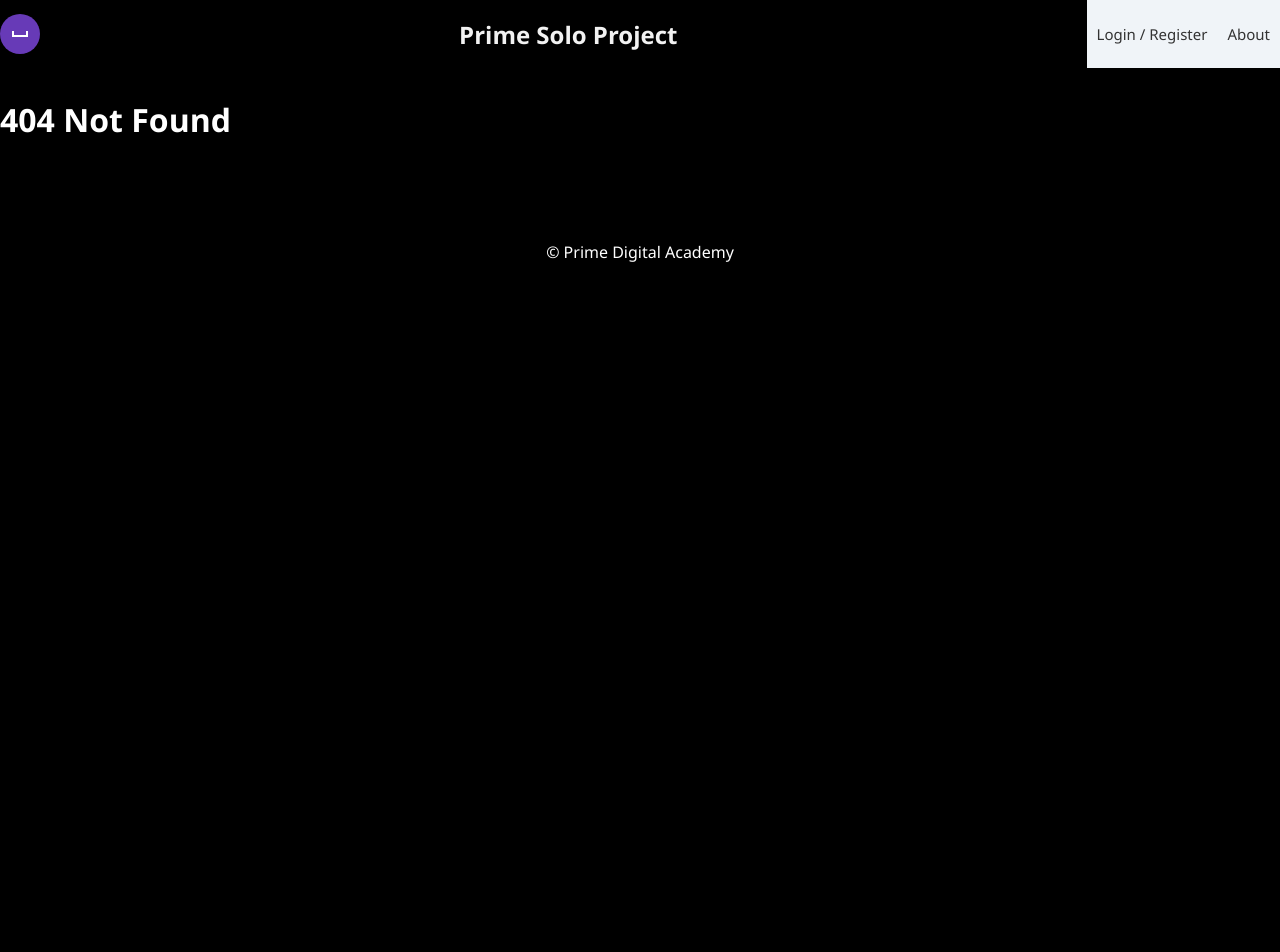
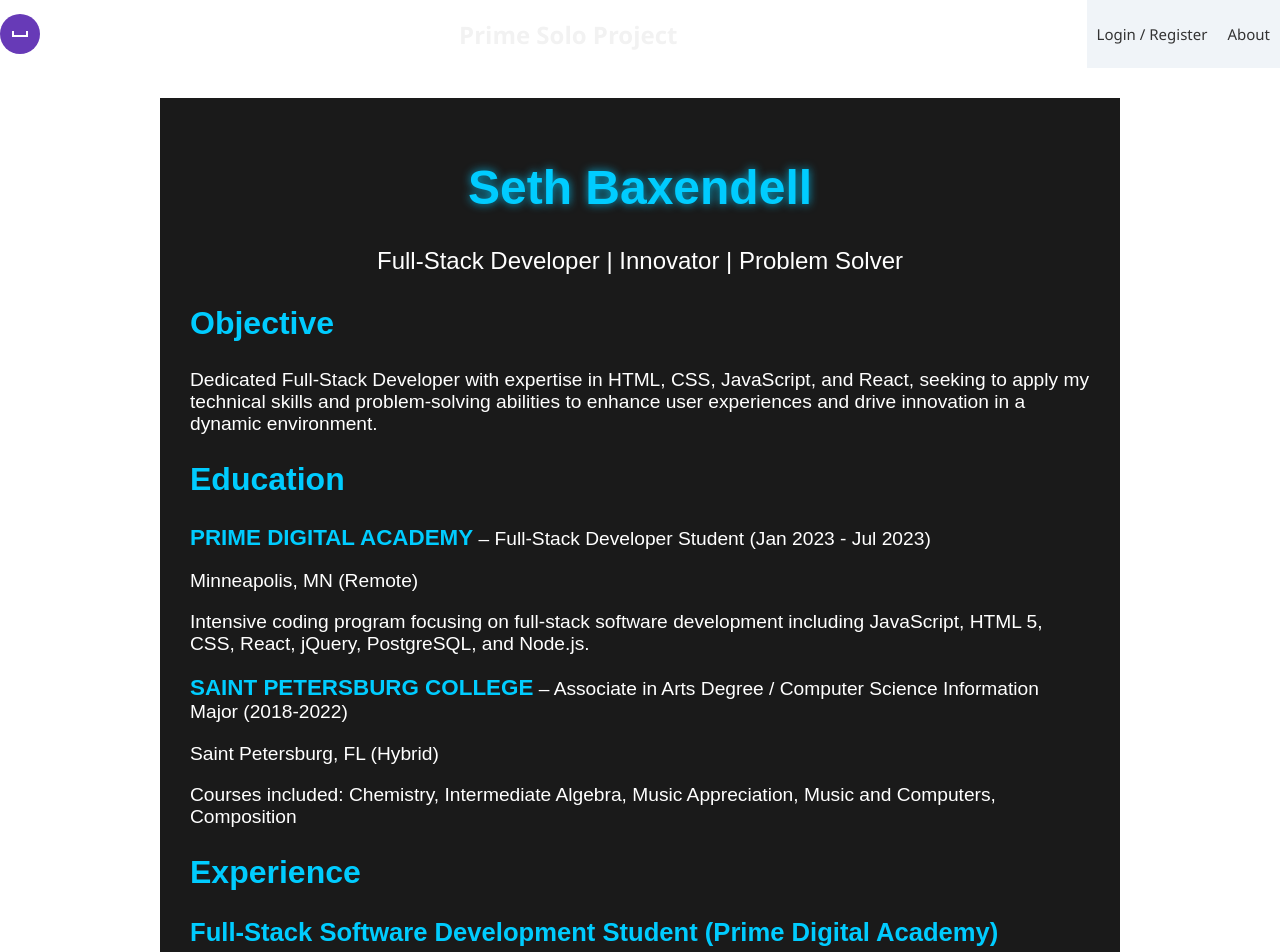
Before and after one commit to sbaxend/Resume, a React (Create React App) app: page /#/resume in a window 1280 px wide. Before the commit this address had no page. Shown: the top 952 px of the page. Before the commit the page ends 800 px from the top, so only its background shows below. Built offline with nearby package versions, Linux system fonts and the light colour scheme.

Commit message:
added resueme button, added new resume page. still toying with idea

```diff
--- a/src/components/App/App.jsx
+++ b/src/components/App/App.jsx
@@ -17,7 +17,7 @@ import InfoPage from '../InfoPage/InfoPage';
 import LandingPage from '../LandingPage/LandingPage';
 import ClickToStart from '../ClickToStart/ClickToStart';  // Import ClickToStart
 import './App.css';
-
+import MainResumePage from '../MainResumePage/MainResumePage';
 function App() {
   const dispatch = useDispatch();
   const user = useSelector(store => store.user);
@@ -38,6 +38,7 @@ function App() {
             path="/home"
             render={() => (user.id ? <Redirect to="/LandingPage" /> : <LandingPage />)}
           />
+          <Route exact path="/resume" component={MainResumePage} />
           <Route render={() => <h1>404 Not Found</h1>} />
         </Switch>
         <Footer />
--- /dev/null
+++ b/src/components/MainResumePage/MainResumePage.css
@@ -0,0 +1,148 @@
+/* Container for the resume */
+.resume-container {
+    background-color: #1a1a1a; /* Dark background */
+    color: white;
+    font-family: Arial, sans-serif;
+    padding: 30px;
+    margin: 0 auto;
+    max-width: 900px; /* To keep the content width manageable */
+}
+
+/* Header with name and tagline */
+.header {
+    text-align: center;
+    margin-bottom: 30px;
+}
+
+.header h1 {
+    font-size: 3rem;
+    color: #00ccff;  /* Bright blue for emphasis */
+    text-shadow: 0 0 10px rgba(0, 204, 255, 0.8); /* Glowing effect */
+}
+
+.header p {
+    font-size: 1.5rem;
+    font-weight: 300;
+    margin-top: 10px;
+}
+
+/* Objective Section */
+.objective h2 {
+    color: #00ccff;
+    font-size: 2rem;
+}
+
+.objective p {
+    font-size: 1.2rem;
+}
+
+/* Education Section */
+.education h2 {
+    color: #00ccff;
+    font-size: 2rem;
+}
+
+.education ul {
+    list-style-type: none;
+    padding: 0;
+}
+
+.education ul li {
+    margin-bottom: 20px;
+    font-size: 1.2rem;
+}
+
+.education strong {
+    font-size: 1.4rem;
+    color: #00ccff;
+}
+
+/* Experience Section */
+.experience h2 {
+    color: #00ccff;
+    font-size: 2rem;
+}
+
+.job {
+    margin-bottom: 20px;
+}
+
+.job h3 {
+    font-size: 1.6rem;
+    color: #00ccff;
+}
+
+.job p {
+    font-size: 1.2rem;
+}
+
+/* Skills Section */
+.skills h2 {
+    color: #00ccff;
+    font-size: 2rem;
+}
+
+.skills p {
+    font-size: 1.2rem;
+}
+
+/* Self-Development Section */
+.self-development h2 {
+    color: #00ccff;
+    font-size: 2rem;
+}
+
+.self-dev h3 {
+    font-size: 1.6rem;
+    color: #00ccff;
+}
+
+/* Responsive Design */
+@media (max-width: 768px) {
+    .resume-container {
+        padding: 20px;
+    }
+
+    .header h1 {
+        font-size: 2.5rem;
+    }
+
+    .header p {
+        font-size: 1.2rem;
+    }
+
+    .objective h2,
+    .education h2,
+    .experience h2,
+    .skills h2,
+    .self-development h2 {
+        font-size: 1.6rem;
+    }
+
+    .job h3,
+    .self-dev h3 {
+        font-size: 1.4rem;
+    }
+}
+/* Style for the Resume Button */
+.resume-button {
+    padding: 15px 25px;
+    font-size: 1.2rem;
+    background-color: #00ccff;  /* Space-themed bright blue */
+    color: white;
+    border: none;
+    border-radius: 8px;
+    cursor: pointer;
+    transition: background-color 0.3s ease, transform 0.3s ease;
+    font-weight: bold;
+    margin-top: 20px;
+}
+
+.resume-button:hover {
+    background-color: #0099cc;  /* Slightly darker blue on hover */
+    transform: scale(1.1);  /* Slight scale-up effect */
+}
+
+.resume-button:focus {
+    outline: none; /* Remove default focus outline */
+}
--- /dev/null
+++ b/src/components/MainResumePage/MainResumePage.jsx
@@ -0,0 +1,74 @@
+import React from 'react';
+import './MainResumePage.css';
+
+function MainResumePage() {
+    return (
+        <div className="resume-container">
+            <header className="header">
+                <h1>Seth Baxendell</h1>
+                <p>Full-Stack Developer | Innovator | Problem Solver</p>
+            </header>
+
+            <section className="objective">
+                <h2>Objective</h2>
+                <p>
+                    Dedicated Full-Stack Developer with expertise in HTML, CSS, JavaScript, and React,
+                    seeking to apply my technical skills and problem-solving abilities to enhance user experiences
+                    and drive innovation in a dynamic environment.
+                </p>
+            </section>
+
+            <section className="education">
+                <h2>Education</h2>
+                <ul>
+                    <li>
+                        <strong>PRIME DIGITAL ACADEMY</strong> – Full-Stack Developer Student (Jan 2023 - Jul 2023)
+                        <p>Minneapolis, MN (Remote)</p>
+                        <p>Intensive coding program focusing on full-stack software development including JavaScript, HTML 5, CSS, React, jQuery, PostgreSQL, and Node.js.</p>
+                    </li>
+                    <li>
+                        <strong>SAINT PETERSBURG COLLEGE</strong> – Associate in Arts Degree / Computer Science Information Major (2018-2022)
+                        <p>Saint Petersburg, FL (Hybrid)</p>
+                        <p>Courses included: Chemistry, Intermediate Algebra, Music Appreciation, Music and Computers, Composition</p>
+                    </li>
+                </ul>
+            </section>
+
+            <section className="experience">
+                <h2>Experience</h2>
+                <div className="job">
+                    <h3>Full-Stack Software Development Student (Prime Digital Academy)</h3>
+                    <p><strong>Solo Project:</strong> Developed a vehicle maintenance tracking application. Handled full-stack development, project management, and technical documentation.</p>
+                    <p><strong>Client Project:</strong> Collaborated with a team to develop a mental health-focused mobile app. Managed client requirements, contributed to front-end and back-end development, and coordinated project handover.</p>
+                </div>
+                <div className="job">
+                    <h3>City of Saint Petersburg - Maintenance Mechanic II, Marina Assistant, Maintenance Worker I</h3>
+                    <p>Saint Petersburg, FL (2016-2023)</p>
+                    <p>Led projects and teams, demonstrating leadership and problem-solving abilities. Conducted maintenance tasks across city infrastructure, showcasing adaptability and technical skills.</p>
+                </div>
+                <div className="job">
+                    <h3>USA Construction Group, Inc. - Technician</h3>
+                    <p>Saint Petersburg, FL (2015-2017)</p>
+                    <p>Installed navigational markers, adhering to various regulatory standards, highlighting precision and compliance skills.</p>
+                </div>
+            </section>
+
+            <section className="self-development">
+                <h2>Self-Development</h2>
+                <div className="self-dev">
+                    <h3>Hybrid Crypto Trading Bot Developer (2023 - Present)</h3>
+                    <p>Building a Flask-based application for portfolio management, trading analytics, and real-time crypto insights using APIs like CoinGecko.</p>
+                    <p>Implemented data visualization and risk analysis tools to help users make informed trading decisions.</p>
+                </div>
+            </section>
+
+            <section className="skills">
+                <h2>Technical & Soft Skills</h2>
+                <p><strong>Technical Skills:</strong> JavaScript, React, Node.js, Express, Redux, Saga, SQL, TypeScript, Python (basic), C# (basic), Jest, AWS, and more.</p>
+                <p><strong>Soft Skills:</strong> Growth mindset, adaptability, creativity, problem-solving, teamwork, critical thinking.</p>
+            </section>
+        </div>
+    );
+}
+
+export default MainResumePage;
--- a/src/components/UserPage/UserPage.css
+++ b/src/components/UserPage/UserPage.css
@@ -1,32 +1,29 @@
-html, body {
-    margin: 0;
-    padding: 0;
-    font-family: Arial, sans-serif;
-    height: 100%;
-    background: #000; /* Dark background */
-    color: white; /* White text */
-}
-
+/* UserPage container */
 .main-container {
     display: flex;
     min-height: 100vh;
+    background-color: #1a1a1a; /* Dark background */
+    color: white;
 }
 
+/* User content container */
 .user-container {
     flex-grow: 1;
-    text-align: center;
+    text-align: left;
     padding: 20px;
-    background-color: rgba(0, 0, 0, 0.8); /* Transparent dark background */
+    background-color: rgba(0, 0, 0, 0.8);
     box-sizing: border-box;
-    margin-left: 100px; /* Add margin to move content over */
     position: relative;
-    overflow: hidden; /* Ensure the stars don't overflow */
+    overflow: hidden;  /* Ensures stars stay within bounds */
+    margin-left: 100px;  /* Side margin for content */
 }
 
+/* Header style */
 .user-header {
     margin-bottom: 30px;
 }
 
+/* Navigation links */
 .user-nav ul {
     list-style-type: none;
     padding: 0;
@@ -39,15 +36,16 @@ html, body {
 
 .nav-link {
     text-decoration: none;
-    color: #fff; /* White text */
+    color: #fff;
     font-weight: bold;
     transition: color 0.3s ease;
 }
 
 .nav-link:hover {
-    color: #007bff; /* Highlight color on hover */
+    color: #007bff;  /* Highlight on hover */
 }
 
+/* Footer and logout button styles */
 .logout-btn {
     margin-top: 30px;
     padding: 10px 20px;
@@ -63,40 +61,50 @@ html, body {
     background-color: #0056b3; /* Darker blue on hover */
 }
 
+/* Starry background */
+.star {
+    position: absolute;
+    width: 3px;
+    height: 3px;
+    background-color: rgba(255, 255, 255, 0.8); /* White stars */
+    border-radius: 50%;
+    animation: sparkle 1.5s infinite alternate;
+}
+
+/* Animation for stars twinkling */
+@keyframes sparkle {
+    0% { opacity: 0.3; transform: scale(1); }
+    50% { opacity: 1; transform: scale(1.5); }
+    100% { opacity: 0.3; transform: scale(1); }
+}
+
+/* Ensure smooth scrolling to sections */
 html {
     scroll-behavior: smooth;
 }
-
-/* Starry background */
-.user-container::before, .user-container::after {
-    content: '';
-    position: absolute;
-    top: 0;
-    left: 0;
-    width: 100%;
-    height: 100%;
-    background: transparent;
-    z-index: 1; /* Keep this behind interactive elements */
-    pointer-events: none; /* This allows clicks to pass through */
+/* Style for the Resume Button */
+.resume-btn-container {
+    text-align: center;
+    margin-top: 20px;
 }
 
-.star {
-    position: absolute;
-    width: 2px;
-    height: 2px;
-    background: white;
-    box-shadow: 0 0 5px white;
-    border-radius: 50%;
-    opacity: 0;
-    animation: twinkle 2s infinite ease-in-out;
-    pointer-events: none; /* Apply this to individual stars as well */
+.resume-button {
+    padding: 15px 25px;
+    font-size: 1.2rem;
+    background-color: #00ccff;  /* Space-themed bright blue */
+    color: white;
+    border: none;
+    border-radius: 8px;
+    cursor: pointer;
+    transition: background-color 0.3s ease, transform 0.3s ease;
+    font-weight: bold;
 }
 
-@keyframes twinkle {
-    0%, 100% {
-        opacity: 0;
-    }
-    50% {
-        opacity: 1;
-    }
+.resume-button:hover {
+    background-color: #0099cc;  /* Slightly darker blue on hover */
+    transform: scale(1.1);  /* Slight scale-up effect */
 }
+
+.resume-button:focus {
+    outline: none; /* Remove default focus outline */
+}
--- a/src/components/UserPage/UserPage.jsx
+++ b/src/components/UserPage/UserPage.jsx
@@ -1,13 +1,16 @@
-import React from 'react';
+import React, { useState, useEffect } from 'react';
 import { HashLink as Link } from 'react-router-hash-link';
 import LogOutButton from '../LogOutButton/LogOutButton';
 import { useSelector } from 'react-redux';
 import './UserPage.css';
 import SideBar from '../SideBar/SideBar';
-
+import { useHistory } from 'react-router-dom';
 function UserPage() {
     const user = useSelector((store) => store.user);
-    //testing
+    const history = useHistory();
+    const handleResumeButtonClick = () => {
+        history.push('/resume')
+    };
     // Function to generate stars
     const generateStars = (numStars) => {
         let stars = [];
@@ -15,7 +18,8 @@ function UserPage() {
             const style = {
                 top: `${Math.random() * 100}%`,
                 left: `${Math.random() * 100}%`,
-                animationDelay: `${Math.random() * 2}s`
+                animationDelay: `${Math.random() * 2}s`, // Random animation delay for each star
+                opacity: Math.random() * 0.8 + 0.2, // Random opacity for a more dynamic effect
             };
             stars.push(<div key={i} className="star" style={style}></div>);
         }
@@ -26,10 +30,17 @@ function UserPage() {
         <div className="main-container">
             <SideBar />
             <div className="user-container">
+                {/* Generate stars dynamically */}
                 {generateStars(100)}
+
                 <header className="user-header">
                     <h2>Welcome</h2>
                 </header>
+                <div className="resume-btn-container">
+                    <button onClick={handleResumeButtonClick} className="resume-button">
+                        View Resume
+                    </button>
+                </div>
                 <nav className="user-nav">
                     <ul>
                         <li><Link to="#about-me" className="nav-link">About Me</Link></li>
@@ -39,6 +50,8 @@ function UserPage() {
                         <li><Link to="#experience" className="nav-link">Work Experience</Link></li>
                     </ul>
                 </nav>
+
+                {/* About Me Section */}
                 <section id="about-me">
                     <h2>About Me</h2>
                     <p>
@@ -57,22 +70,28 @@ function UserPage() {
                          My aim is to leverage my diverse skills to develop innovative software solutions that make a difference.
                     </p>
                 </section>
+
+                {/* Contact Section */}
                 <section id="contact">
                     <h1>Contact:</h1>
                     <p>Phone Number</p>
                     <p>Email</p>
                     <p>linkedin URL</p>
                 </section>
+
+                {/* Education Section */}
                 <section id="education">
                     <h1>Education:</h1>
                     <ul>
                         <li>
                             <strong>PRIME DIGITAL ACADEMY: Full-Stack Developer Student</strong> - Minneapolis, MN (Remote)
                             <p>(January 2023 - July 2023)</p>
-                            <p>An coding immersion program that focuses on relevant technologies and methods within the full-stack software development field. Technologies include JavaScript, HTML 5, CSS, React, jQuery, PostgreSQL, and Node.js.</p>
+                            <p>An intensive coding immersion program that focuses on relevant technologies within the full-stack software development field. Technologies include JavaScript, HTML5, CSS, React, jQuery, PostgreSQL, and Node.js.</p>
                         </li>
                     </ul>
                 </section>
+
+                {/* Skills Section */}
                 <section id="skills">
                     <h1>Skills:</h1>
                     <p>
@@ -83,20 +102,19 @@ function UserPage() {
                     </p>
                 </section>
 
+                {/* Experience Section */}
                 <section id="experience">
-
                     <h1>Work Experience:</h1>
                     <div>
                         <h2>PRIME DIGITAL ACADEMY: Full-Stack Developer Student</h2>
                         <p>Minneapolis, MN (Remote) | January 2023 - July 2023</p>
                         <ul>
-                            <li>An intensive coding immersion program focusing on full-stack software development with technologies such as JavaScript, HTML 5, CSS, React, jQuery, PostgreSQL, and Node.js.</li>
+                            <li>An intensive coding immersion program focusing on full-stack software development with technologies such as JavaScript, HTML5, CSS, React, jQuery, PostgreSQL, and Node.js.</li>
                             <li><strong>Solo Project:</strong> Developed a full-stack application for managing vehicle maintenance. Utilized technologies like Javascript, HTML, CSS, SweetAlert2, Express, and more.</li>
                             <li><strong>Client Project:</strong> Contributed as a full-stack developer on a team project for a mental health and financial decision-making mobile app. Handled both backend and frontend development using various technologies.</li>
                         </ul>
                     </div>
                 </section>
-                {/* More sections */}
                 {/* <LogOutButton className="logout-btn" /> */}
             </div>
         </div>
```
